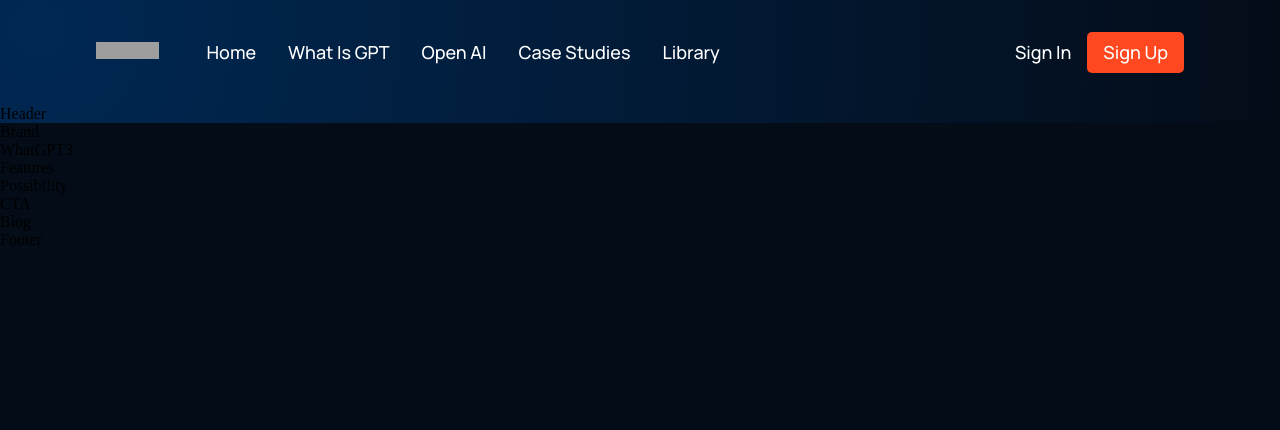
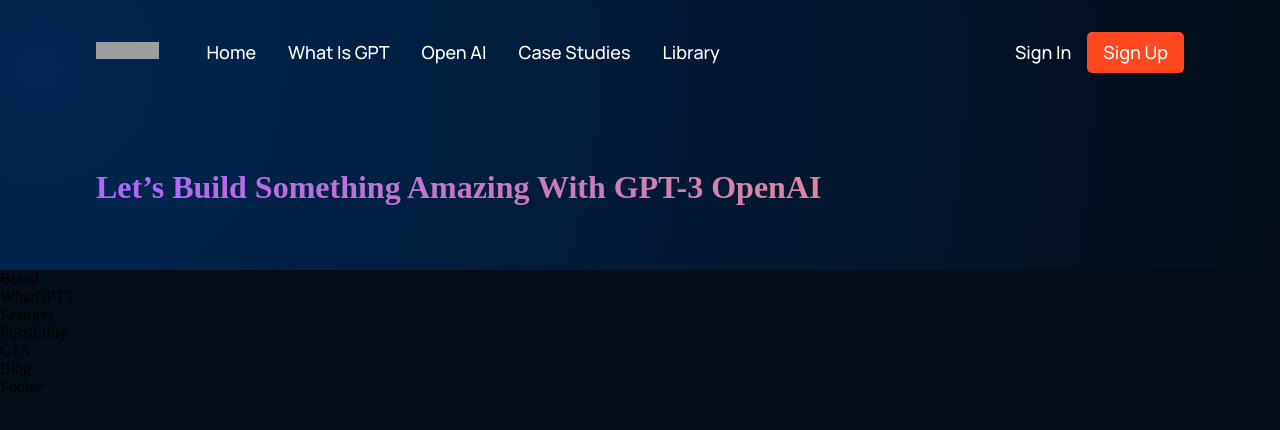
Before and after one commit to KJKhalil/React-GPT, a React (Create React App) app: page / in a window 1280 px wide. Shown: the top 430 px of the page. Built offline with nearby package versions, Linux system fonts and the light colour scheme; grey boxes are pictures that could not be loaded.

Commit message:
Started on ../Header.jsx, added classes namesand the start of the header

```diff
--- a/src/containers/header/Header.jsx
+++ b/src/containers/header/Header.jsx
@@ -3,8 +3,10 @@
 
 const Header = () => {
   return (
-    <div>
-        Header
+    <div className='gpt3__header section__padding' id='home'>
+        <div className='gpt3__header-content'>
+          <h1 className='gradient__text'>Let’s Build Something Amazing With GPT-3 OpenAI</h1>
+        </div>
     </div>
   )
 }
```
